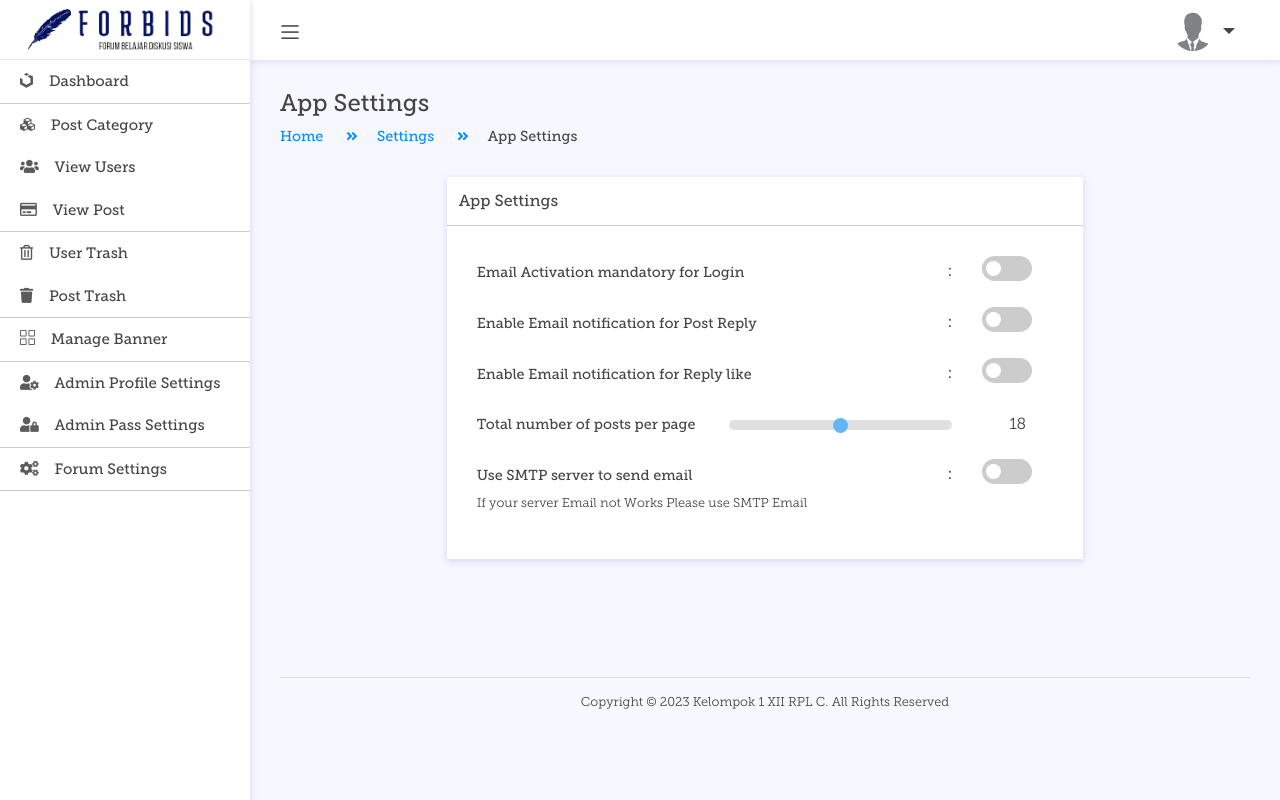
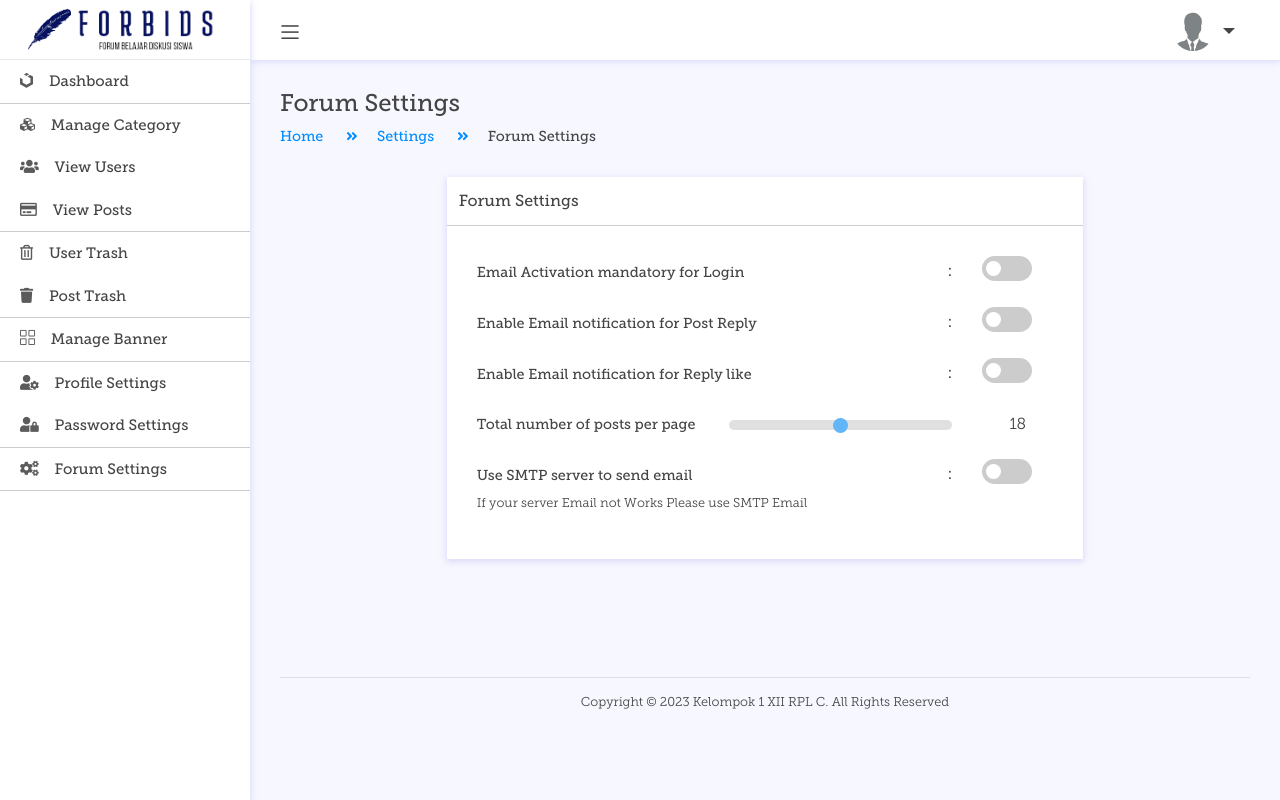
Before and after one commit to Lano-Rummar/Forbids_CI, a CodeIgniter app: page /Sitanya_CI/admin/app_setings in a window 1280 px wide. Run offline with CodeIgniter, Linux system fonts and the light colour scheme; the visitor is signed in with stand-in values (Sample User, id 1); data that the repository does not hold is empty; some libraries are stand-ins or nearby versions.

Commit message:
Memperbaiki Admin

```diff
--- a/application/views/admin/includes/header.php
+++ b/application/views/admin/includes/header.php
@@ -36,14 +36,14 @@
 
 
 						<li><a href="<?php echo base_url() ?>admin/category"><i class="fas fa-cubes"></i>
-								<span> Post Category </span></a>
+								<span> Manage Category </span></a>
 						</li>
 						<li><a href="<?php echo base_url() ?>admin/view_users"><i class="fas fa-users"></i>
 								<span> View Users </span></a>
 						</li>
 
 						<li class="bottom-line"><a href="<?php echo base_url() ?>admin/view_posts"><i class="far fa-credit-card"></i>
-								<span> View Post </span></a>
+								<span> View Posts </span></a>
 						</li>
 
 						<li><a href="<?php echo base_url() ?>admin/trash_users"><i class="far fa-trash-alt"></i>
@@ -61,11 +61,11 @@
 
 
 						<li><a href="<?php echo base_url() ?>admin/user_settings"><i class="fas fa-user-cog"></i>
-								<span> Admin Profile Settings </span></a>
+								<span> Profile Settings </span></a>
 						</li>
 
 						<li class="bottom-line"><a href="<?php echo base_url() ?>admin/password_setings"><i class="fas fa-user-lock"></i>
-								<span> Admin Pass Settings </span></a>
+								<span> Password Settings </span></a>
 						</li>
 
 						<li class="bottom-line"><a href="<?php echo base_url() ?>admin/app_setings"><i class="fas fa-cogs"></i>
--- a/application/views/admin/settings/app_setings.php
+++ b/application/views/admin/settings/app_setings.php
@@ -1,10 +1,10 @@
 <!--  ************************* Page Title Starts Here ************************** -->
 <div class="page-title row no-margin">
-	<h4>App Settings</h4>
+	<h4>Forum Settings</h4>
 	<ul>
 		<li><a>Home <i class="fas fa-angle-double-right"></i></a></li>
 		<li><a>Settings <i class="fas fa-angle-double-right"></i></a></li>
-		<li>App Settings</li>
+		<li>Forum Settings</li>
 	</ul>
 </div> <!-- Page Title End -->
 
@@ -14,7 +14,7 @@
 
 	<div class="col-lg-8 float-auto">
 		<div class="panel-card">
-			<div class="panel-header">App Settings</div>
+			<div class="panel-header">Forum Settings</div>
 			<div class="form-body">
 				<p class="err bgghn-err" id="err">Password not Match Please try again</p>
 
--- a/application/views/admin/settings/index.php
+++ b/application/views/admin/settings/index.php
@@ -1,10 +1,10 @@
 <!--  ************************* Page Title Starts Here ************************** -->
 <div class="page-title row no-margin">
-	<h4>Admin Settings</h4>
+	<h4>Profile Settings</h4>
 	<ul>
 		<li><a>Home <i class="fas fa-angle-double-right"></i></a></li>
 		<li><a>Settings <i class="fas fa-angle-double-right"></i></a></li>
-		<li>Admin Settings</li>
+		<li>Profile Settings</li>
 	</ul>
 </div> <!-- Page Title End -->
 
@@ -14,7 +14,7 @@
 
 	<div class="col-lg-6 float-auto">
 		<div class="panel-card">
-			<div class="panel-header">Admin Profile Settings</div>
+			<div class="panel-header">Profile Settings</div>
 			<div class="form-body">
 				<form action="<?php echo base_url() ?>admin/updatedetails" method="post" enctype="multipart/form-data">
 					<div class="form-group  row">
--- a/application/views/admin/trash/trash_posts.php
+++ b/application/views/admin/trash/trash_posts.php
@@ -1,9 +1,9 @@
 <!--  ************************* Page Title Starts Here ************************** -->
 <div class="page-title row no-margin">
-	<h4>View Posts</h4>
+	<h4>Post Trash</h4>
 	<ul>
 		<li><a>Home <i class="fas fa-angle-double-right"></i></a></li>
-		<li>View Posts</li>
+		<li>Post Trash</li>
 	</ul>
 </div> <!-- Page Title End -->
 
```
